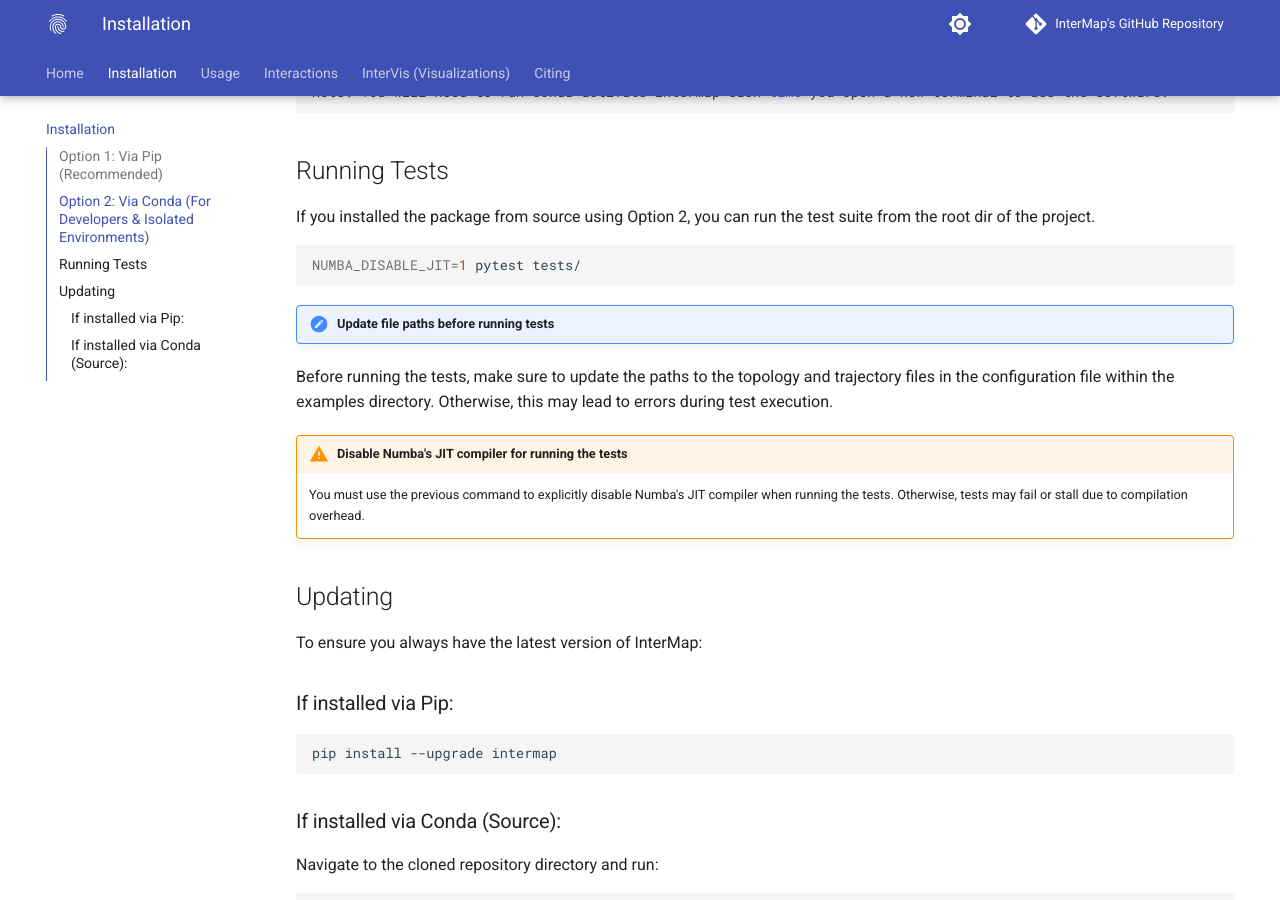
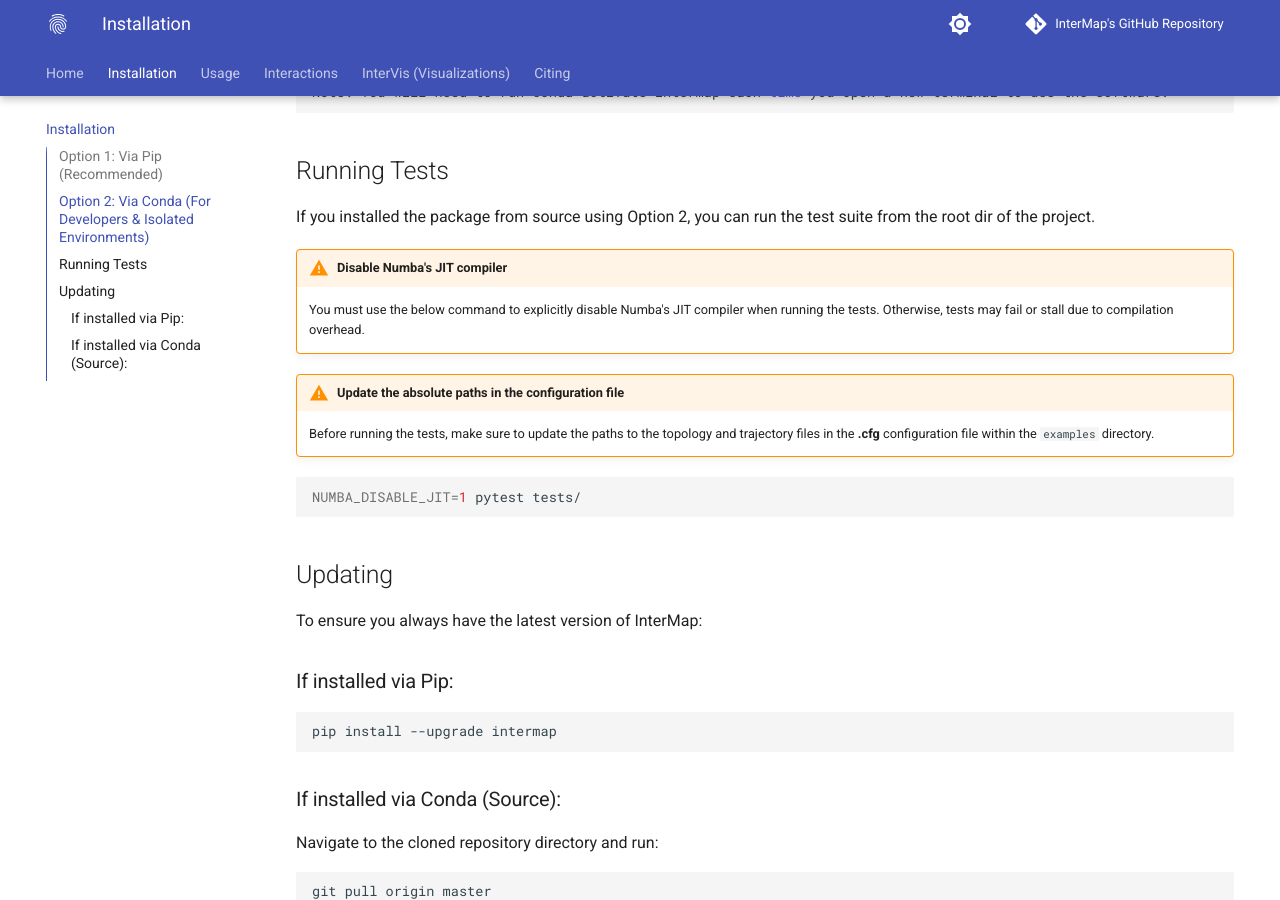
Before and after one commit to Delta-Research-Team/intermap, an MkDocs documentation site: the page built from docs/installation.md, in a window 1280 px wide and 900 px high, scrolled down 655 px. Built offline with MkDocs 1.6.1 and Material for MkDocs 9.7.7, drawn with Linux system fonts in a browser that asks for light colours; comment, search, counter and statistics services are not loaded.

Commit message:
[BC] Update installation instructions for running tests with Numba and configuration file paths

````diff
--- a/docs/installation.md
+++ b/docs/installation.md
@@ -31,19 +31,19 @@
 
 If you installed the package from source using Option 2, you can run the test suite from the root dir of the project.
 
+!!! warning "Disable Numba's JIT compiler"
+
+    You must use the below command to explicitly disable Numba's JIT compiler when running the tests. Otherwise, tests may fail or stall due to compilation overhead.
+
+
+!!! warning "Update the absolute paths in the configuration file"
+
+    Before running the tests, make sure to update the paths to the topology and trajectory files in the **.cfg** configuration file within the `examples` directory.
+
+
 ```bash
 NUMBA_DISABLE_JIT=1 pytest tests/
 ```
-
-!!! note "Update file paths before running tests"
-
-Before running the tests, make sure to update the paths to the topology and trajectory files in the configuration file within the examples directory. Otherwise, this may lead to errors during test execution.
-
-
-!!! warning "Disable Numba's JIT compiler for running the tests"
-
-    You must use the previous command to explicitly disable Numba's JIT compiler when running the tests. Otherwise, tests may fail or stall due to compilation overhead.
-
 
 ## Updating
 
````
